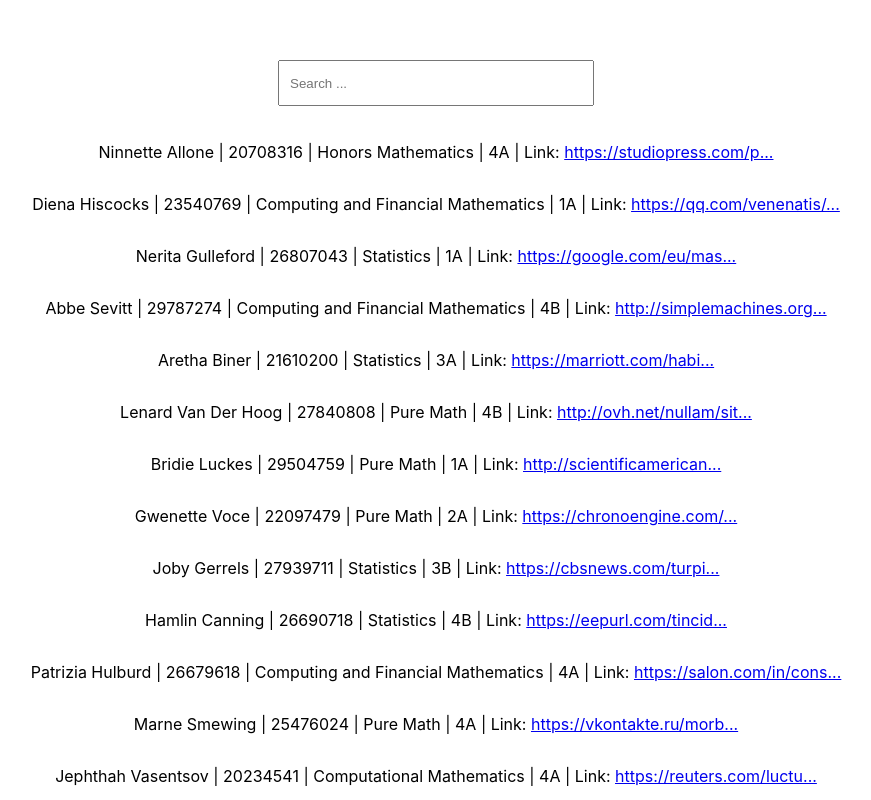
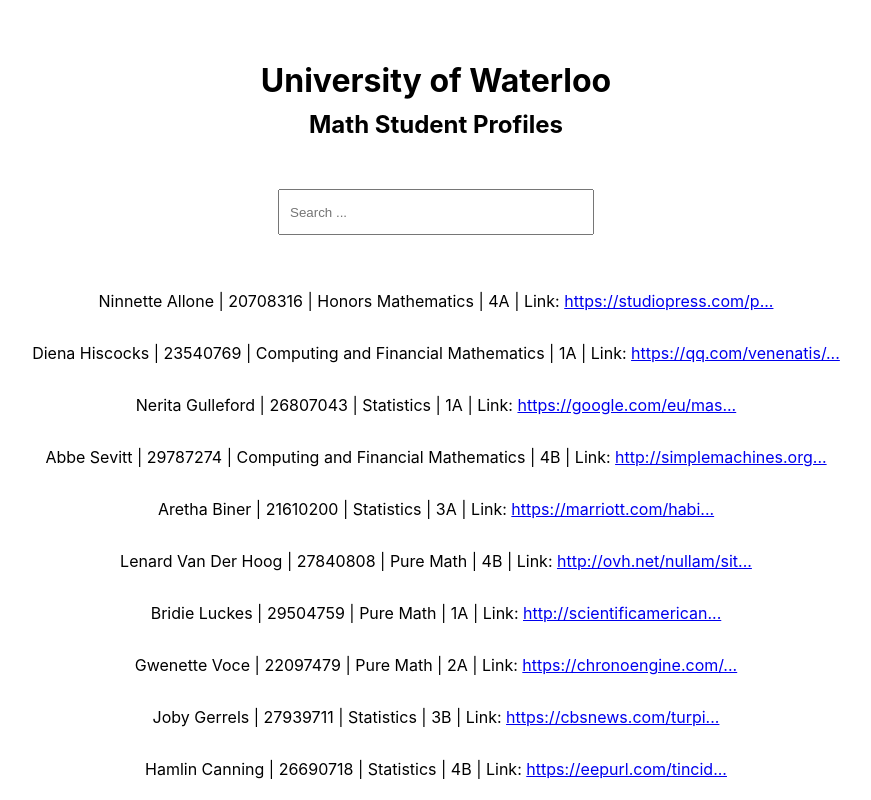
Before and after one commit to SaikrishnaTadepalli/CS-Site, a React (Create React App) app: page / in a window 1280 px wide. Shown: the top 800 px of the page, without its empty margins (204-1075 px from the left). Built offline with nearby package versions, Linux system fonts and the light colour scheme; the HTML template or start-up script is replaced by a standard one.

Commit message:
Created Title

```diff
--- a/src/App.css
+++ b/src/App.css
@@ -7,9 +7,19 @@
 }
 
 .App input {
-    margin-top: 20px;
-    margin-bottom: 20px;
+    margin-top: 30px;
+    margin-bottom: 40px;
     width: 300px;
     height: 40px;
     padding-left: 10px;
 }
+
+.App h1 {
+    margin-bottom: 10px;
+    padding-bottom: 0px;
+}
+
+.App h2 {
+    margin-top: 0px;
+    padding: 0px;
+}
--- a/src/App.jsx
+++ b/src/App.jsx
@@ -13,6 +13,9 @@ function App() {
 
   return (
     <div className='App'>
+      <h1>University of Waterloo</h1>
+      <h2>Math Student Profiles</h2>
+
       <input
         type="text"
         placeholder='Search ...'
```
